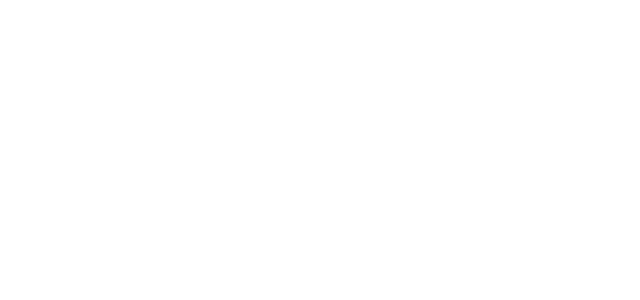
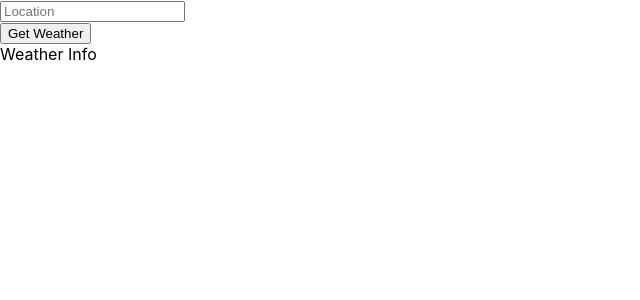
Before and after one commit to paulalenisb/weather-spa, a React (Create React App) app in the folder SPA/: page / in a window 1280 px wide. Shown: the top 300 px of the page, without its empty margins (0-640 px from the left). Built offline with nearby package versions, Linux system fonts and the light colour scheme.

Commit message:
Feat: New weather components

```diff
--- /dev/null
+++ b/SPA/src/components/TodayWeather/TodayWheaterInfo.js
@@ -0,0 +1,9 @@
+import React from 'react';
+
+export default function TodayWheaterInfo() {
+    return (
+        <div>
+            Weather Info
+        </div>
+    );
+}
--- /dev/null
+++ b/SPA/src/components/Weather/WeatherImput.js
@@ -0,0 +1,16 @@
+import React from 'react';
+
+export default function WheaterImput() {
+    return (
+        <div className="card card-body">
+            <form action="">
+                <div className="form-group">
+                    <input type="text" name="city" placeholder="Location" className="form-control" autofocus/>
+                </div>
+                <button className="btn btn-success btn-block">
+                    Get Weather
+                </button>
+            </form>
+        </div>
+    );
+}
--- /dev/null
+++ b/SPA/src/components/views/TodayWeather.js
@@ -0,0 +1,11 @@
+import React from 'react';
+import TodayWheaterInfo from '../TodayWeather/TodayWheaterInfo';
+
+export default function TodayWeather() {
+    return (
+        <div>
+            <TodayWheaterInfo/>
+        </div>
+
+    )
+}
--- a/SPA/src/components/views/Weather.js
+++ b/SPA/src/components/views/Weather.js
@@ -1,9 +1,16 @@
 import React from 'react';
+import WeatherImput from '../Weather/WeatherImput';
+import TodayWheater from '../views/TodayWeather';
 
 export default function Weather() {
     return (
-        <div>
-
+    <div className='container p-4 '>
+        <div className='row'>
+            <div className='col-md-6 mx-auto'>
+                <WeatherImput/>
+                <TodayWheater/>
+            </div>
         </div>
+    </div>
     )
 }
```
Also changed, not shown: SPA/src/components/views/NextDaysWeather.js (added, +9 -0 lines), SPA/src/components/NextDaysWeather/ChartWeather.js (renamed from SPA/src/components/views/ChartWeather.js), SPA/src/components/TodayWeather/WheaterInfo.js (deleted), SPA/src/components/Weather/WeatherButton.js (added).
